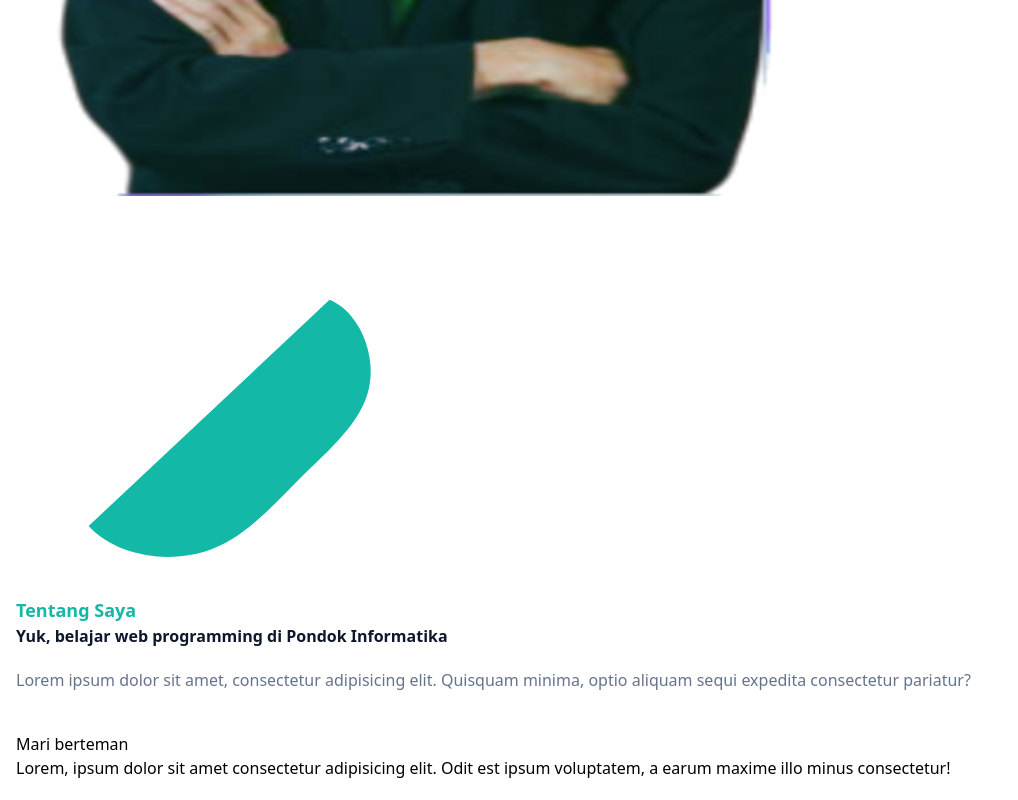
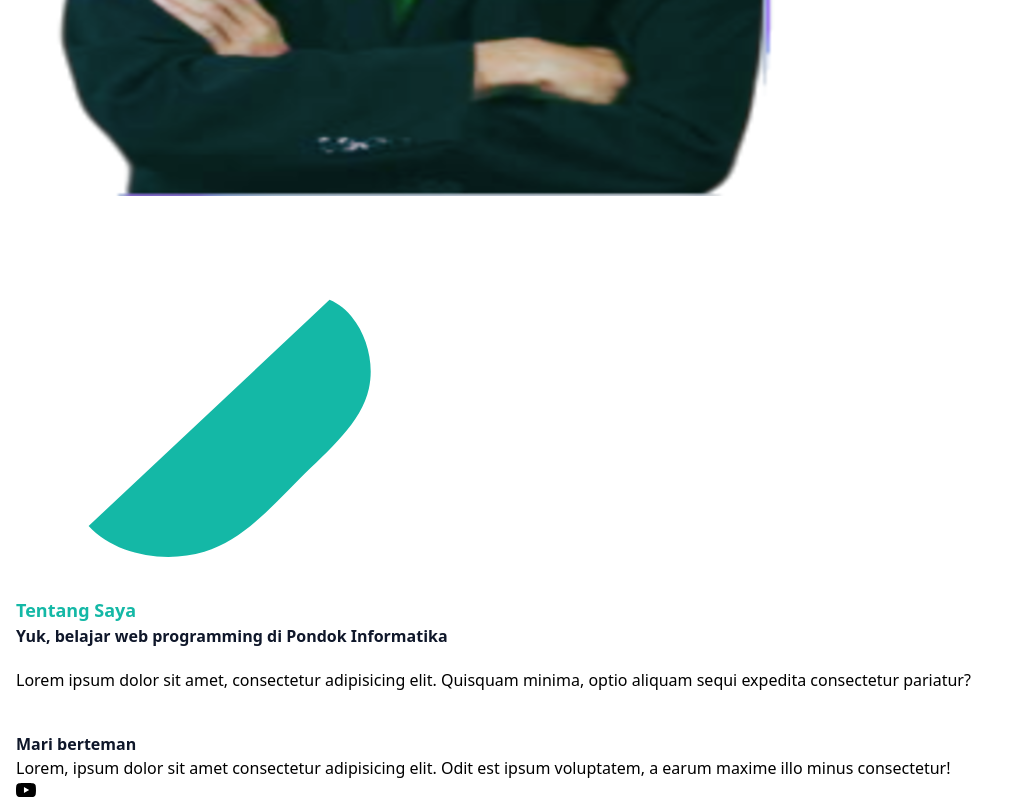
Before and after one commit to KelvinnDv/Portofolio, a website: page Index.html in a window 1280 px wide. Shown: the part 953-1753 px from the top of the page, without its empty margins (0-1018 px from the left). Drawn offline with Linux system fonts and the light colour scheme.

Commit message:
add a youtube logo svg

```diff
--- a/Index.html
+++ b/Index.html
@@ -40,12 +40,18 @@
             <div class="flex flex-wrap">
                 <div class="w-full px-4 mb-10">
                     <h4 class="font-bold uppercase text-primary text-lg mb-3">Tentang Saya</h4>
-                    <h2 class="font-bold text-dark text-3xl mb-5 max-w-xl ">Yuk, belajar web programming di Pondok Informatika</h2>
-                    <p class="font-medium text-base text-slate-500 ">Lorem ipsum dolor sit amet, consectetur adipisicing elit. Quisquam minima, optio aliquam sequi expedita consectetur pariatur?</p>
+                    <h2 class="font-bold text-dark text-3xl mb-5 max-w-md ">Yuk, belajar web programming di Pondok Informatika</h2>
+                    <p class="font-medium text-base text-secondary max-w-xl ">Lorem ipsum dolor sit amet, consectetur adipisicing elit. Quisquam minima, optio aliquam sequi expedita consectetur pariatur?</p>
                 </div>
                 <div class="w-full px-4">
-                    <h3>Mari berteman</h3>
-                    <p>Lorem, ipsum dolor sit amet consectetur adipisicing elit. Odit est ipsum voluptatem, a earum maxime illo minus consectetur!</p>
+                    <h3 class="font-semibold text-dark text-2xl mb-4">Mari berteman</h3>
+                    <p class="font-medium text-base text-secondary mb-6">Lorem, ipsum dolor sit amet consectetur adipisicing elit. Odit est ipsum voluptatem, a earum maxime illo minus consectetur!</p>
+                    <div class="flex items-center">
+                        <!-- Youtube -->
+                        <a href="https:/youtube.com/kelvinfalah" target="_blank" class="w-9 h-9 mr-3 rounded-full flex justify-center items-center border border-slate-300 hover:border-primary hover:bg-primary hover:text-white">
+                            <svg role="img" width="20" class="fill-current" viewBox="0 0 24 24" xmlns="http://www.w3.org/2000/svg"><title>YouTube</title><path d="M23.498 6.186a3.016 3.016 0 0 0-2.122-2.136C19.505 3.545 12 3.545 12 3.545s-7.505 0-9.377.505A3.017 3.017 0 0 0 .502 6.186C0 8.07 0 12 0 12s0 3.93.502 5.814a3.016 3.016 0 0 0 2.122 2.136c1.871.505 9.376.505 9.376.505s7.505 0 9.377-.505a3.015 3.015 0 0 0 2.122-2.136C24 15.93 24 12 24 12s0-3.93-.502-5.814zM9.545 15.568V8.432L15.818 12l-6.273 3.568z"/></svg>
+                        </a>
+                    </div>
                 </div>
             </div>
         </div>
```
